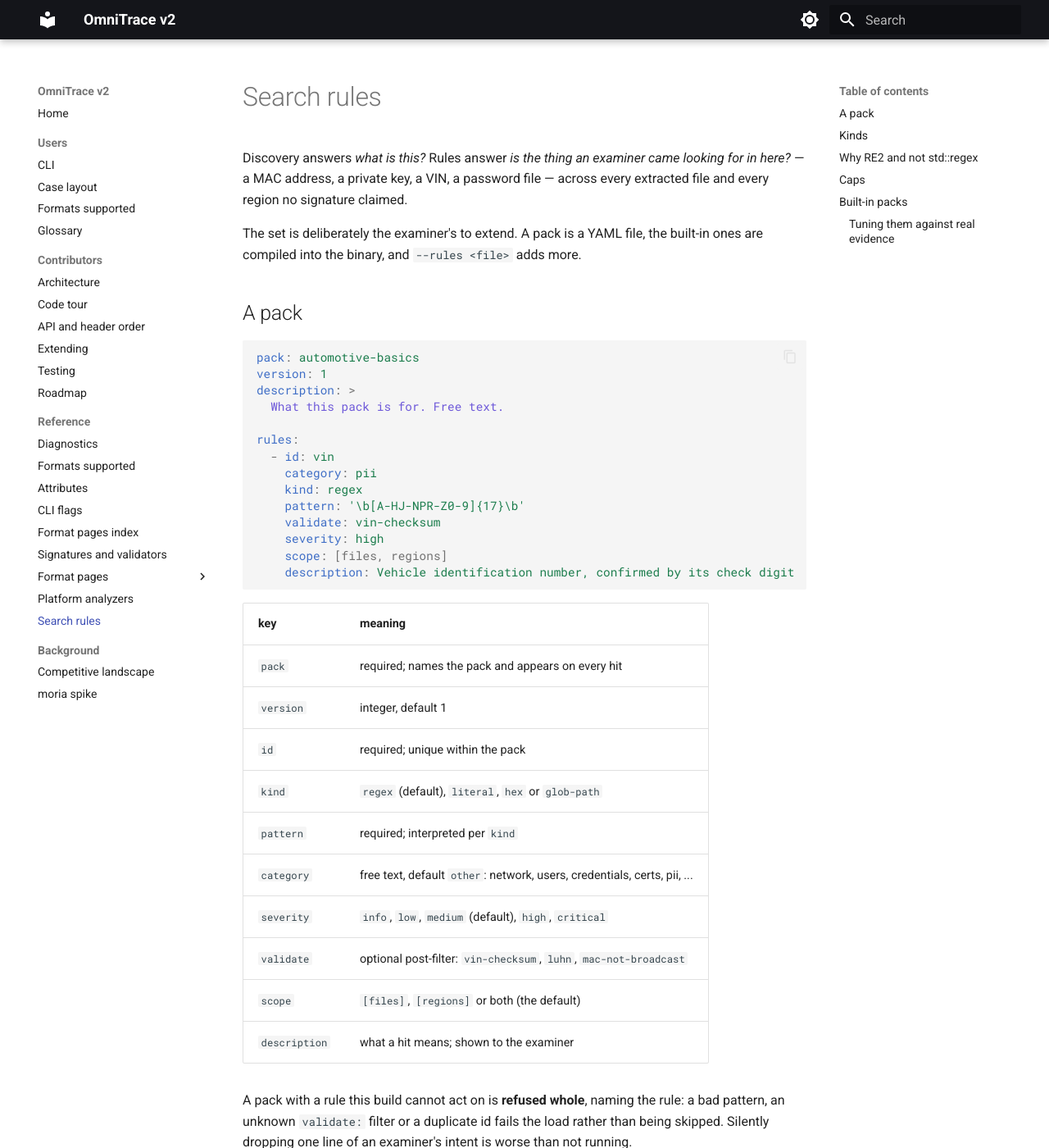
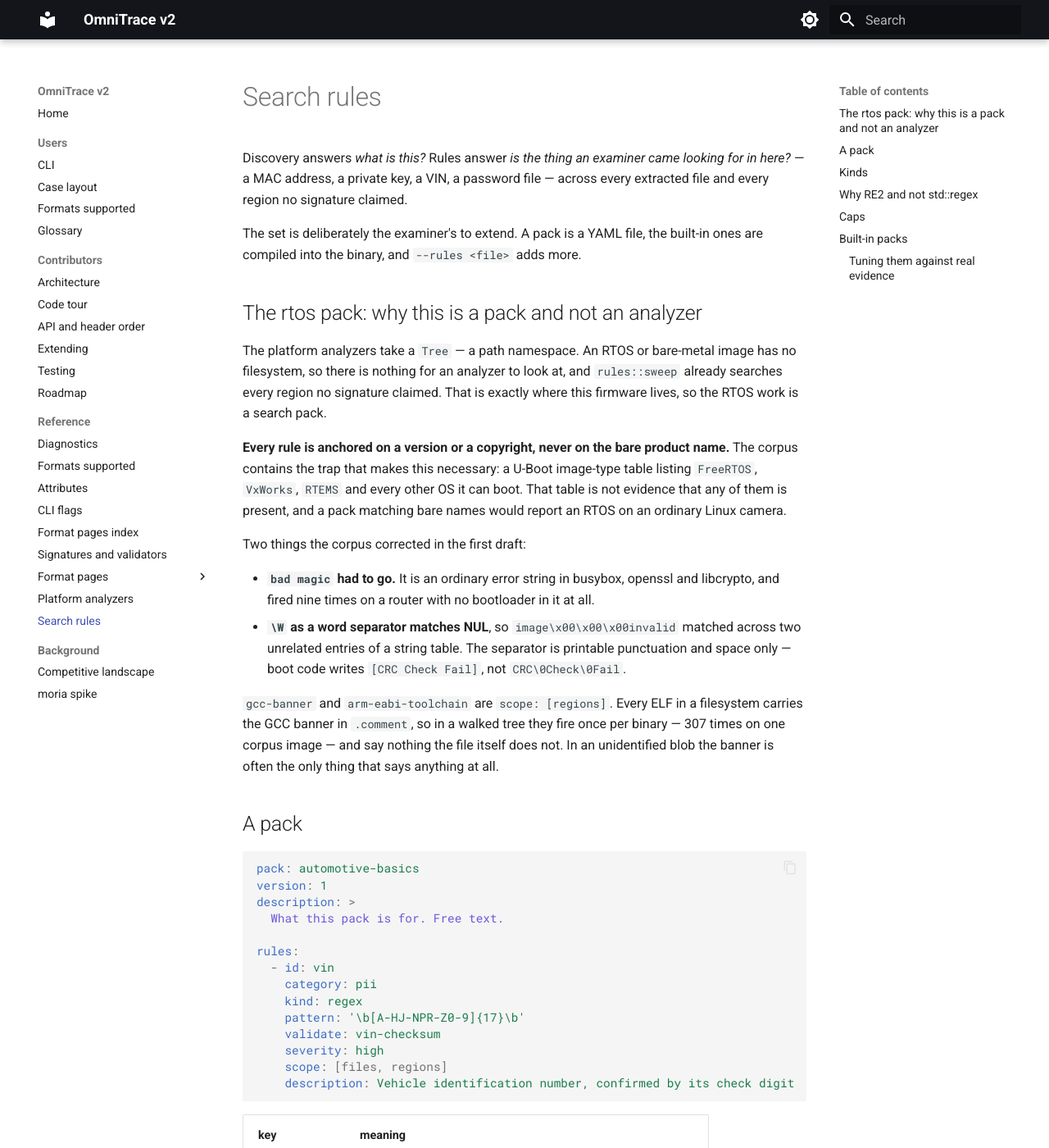
Before and after one commit to wrongbaud/omnitrace, an MkDocs documentation site: the page built from docs/RULES.md, in a window 1280 px wide and 1400 px high. Shown: the whole window at 82% size. Built offline with MkDocs 1.6.1 and Material for MkDocs 9.7.7, drawn with Linux system fonts in a browser that asks for light colours.

Commit message:
rules: identify RTOS and bare-metal firmware by its banners
The RTOS half of DEVELOPMENT_PLAN §5.4, as a search pack rather than a
platform analyzer, because that is the shape of the problem. An analyzer takes
a Tree -- a path namespace -- and an RTOS image has no filesystem, so there is
nothing for one to look at. rules::sweep already searches every region no
signature claimed, which is exactly where this firmware lives. Building an
analyzer for it would have meant extending the Analyzer contract to cover
blobs and then writing detection heuristics with no evidence to check them
against; the pack needs neither.

21 rules: version banners for FreeRTOS, Zephyr, ThreadX, VxWorks, Nucleus,
RT-Thread, Micrium, Mbed OS, embOS and Contiki; vendor SDKs (ESP-IDF, nRF,
STM32Cube, CMSIS) which identify the silicon more precisely than the kernel
does; toolchain banners, which on a stripped bare-metal image are often the
only thing that says anything; and bootloader banners and diagnostic strings.

**Every rule is anchored on a version or a copyright, never on the bare
product name.** The corpus holds the trap that makes that necessary: a U-Boot
image-type table listing FreeRTOS, VxWorks, RTEMS and every other OS it can
boot. It is not evidence that any of them is present, and a pack matching bare
names would report an RTOS on an ordinary Linux camera.

Three things the corpus corrected in the first draft.

"bad magic" is an ordinary error string in busybox, openssl and libcrypto, and
fired nine times on a router with no bootloader in it at all. Gone.

`\W` as a word separator also matches NUL, so "image\x00\x00\x00invalid"
matched across two unrelated entries of a string table. The separator is
printable punctuation and space only -- boot code writes "[CRC Check Fail]",
not "CRC\0Check\0Fail", which is also why the contiguous phrases the first
draft used missed the real string.

gcc-banner and arm-eabi-toolchain are scope: [regions]. Every ELF in a
filesystem carries the GCC banner in .comment, so in a walked tree they fire
once per binary -- 307 times on the ipcam image -- and say nothing the
file itself does not.

After tuning: the audio bootloader reports its two real strings, ipcam
and spi-example report a boot string and a U-Boot version, and router, router-wrt
and dongle report nothing, correctly, having no bootloader blob among their
extracted bytes.

Co-Authored-By: Claude Opus 5 (1M context) <noreply@anthropic.com>

```diff
--- a/docs/RULES.md
+++ b/docs/RULES.md
@@ -6,6 +6,35 @@ across every extracted file and every region no signature claimed.
 
 The set is deliberately the examiner's to extend. A pack is a YAML file, the
 built-in ones are compiled into the binary, and `--rules <file>` adds more.
+
+## The rtos pack: why this is a pack and not an analyzer
+
+The platform analyzers take a `Tree` — a path namespace. An RTOS or bare-metal
+image has no filesystem, so there is nothing for an analyzer to look at, and
+`rules::sweep` already searches every region no signature claimed. That is
+exactly where this firmware lives, so the RTOS work is a search pack.
+
+**Every rule is anchored on a version or a copyright, never on the bare product
+name.** The corpus contains the trap that makes this necessary: a U-Boot
+image-type table listing `FreeRTOS`, `VxWorks`, `RTEMS` and every other OS it
+can boot. That table is not evidence that any of them is present, and a pack
+matching bare names would report an RTOS on an ordinary Linux camera.
+
+Two things the corpus corrected in the first draft:
+
+* **`bad magic` had to go.** It is an ordinary error string in busybox,
+  openssl and libcrypto, and fired nine times on a router with no bootloader
+  in it at all.
+* **`\W` as a word separator matches NUL**, so `image\x00\x00\x00invalid`
+  matched across two unrelated entries of a string table. The separator is
+  printable punctuation and space only — boot code writes `[CRC Check Fail]`,
+  not `CRC\0Check\0Fail`.
+
+`gcc-banner` and `arm-eabi-toolchain` are `scope: [regions]`. Every ELF in a
+filesystem carries the GCC banner in `.comment`, so in a walked tree they fire
+once per binary — 307 times on one corpus image — and say nothing the file
+itself does not. In an unidentified blob the banner is often the only thing
+that says anything at all.
 
 ## A pack
 
```
Also changed, not shown: 1 other file.
